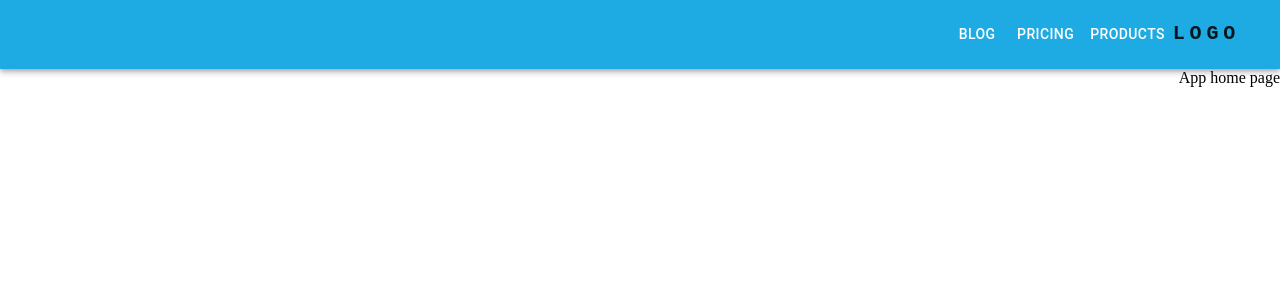
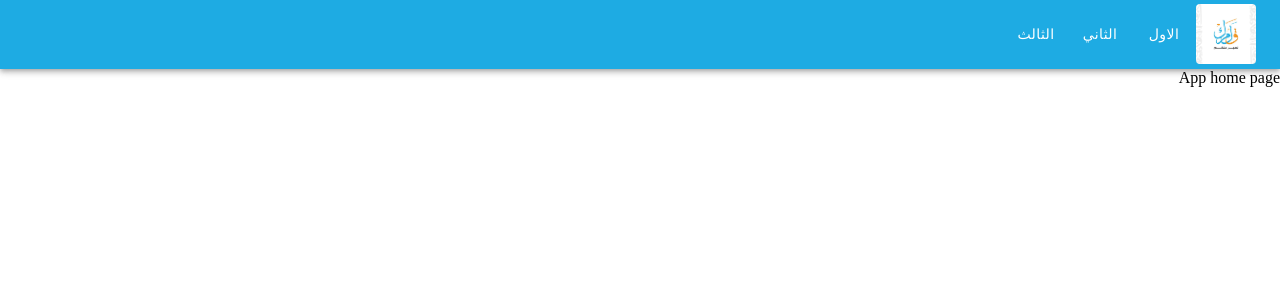
Before and after one commit to MahmoudMahdy605/Qalamuk, a Next.js app: page / in a window 1280 px wide. Shown: the top 300 px of the page. Built offline with nearby package versions, Linux system fonts and the light colour scheme.

Commit message:
add logo

```diff
--- a/src/components/Navbar/index.tsx
+++ b/src/components/Navbar/index.tsx
@@ -8,58 +8,36 @@ import {
   Menu,
   Container,
   Button,
-  Stack,
   MenuItem,
+  Avatar,
 } from "@mui/material";
 import { MenuOutlined } from "@ant-design/icons";
+import Logo from "&/public/images/Logo.jpeg";
 
-const pages = ["Products", "Pricing", "Blog"];
-const settings = ["Profile", "Account", "Dashboard", "Logout"];
+const pages = ["الاول", "الثاني", "الثالث"];
 
 export const Navbar = () => {
   const [anchorElNav, setAnchorElNav] = React.useState<null | HTMLElement>(
-    null
-  );
-  const [anchorElUser, setAnchorElUser] = React.useState<null | HTMLElement>(
     null
   );
 
   const handleOpenNavMenu = (event: React.MouseEvent<HTMLElement>) => {
     setAnchorElNav(event.currentTarget);
   };
-  const handleOpenUserMenu = (event: React.MouseEvent<HTMLElement>) => {
-    setAnchorElUser(event.currentTarget);
-  };
 
   const handleCloseNavMenu = () => {
     setAnchorElNav(null);
-  };
-
-  const handleCloseUserMenu = () => {
-    setAnchorElUser(null);
   };
 
   return (
     <AppBar position="static">
       <Container maxWidth="xl">
         <Toolbar disableGutters>
-          <Typography
-            variant="h6"
-            noWrap
-            component="a"
-            href="/"
-            sx={{
-              mr: 2,
-              display: { xs: "none", md: "flex" },
-              fontFamily: "monospace",
-              fontWeight: 700,
-              letterSpacing: ".3rem",
-              color: "inherit",
-              textDecoration: "none",
-            }}
-          >
-            LOGO
-          </Typography>
+          <Avatar
+            src={Logo.src}
+            variant="rounded"
+            sx={{ height: "60px", width: "60px" }}
+          />
 
           <Box sx={{ flexGrow: 1, display: { xs: "flex", md: "none" } }}>
             <IconButton
@@ -126,31 +104,6 @@ export const Navbar = () => {
               </Button>
             ))}
           </Box>
-
-          <Box sx={{ flexGrow: 0 }}>
-            <Menu
-              sx={{ mt: "45px" }}
-              id="menu-appbar"
-              anchorEl={anchorElUser}
-              anchorOrigin={{
-                vertical: "top",
-                horizontal: "right",
-              }}
-              keepMounted
-              transformOrigin={{
-                vertical: "top",
-                horizontal: "right",
-              }}
-              open={Boolean(anchorElUser)}
-              onClose={handleCloseUserMenu}
-            >
-              {settings.map((setting) => (
-                <MenuItem key={setting} onClick={handleCloseUserMenu}>
-                  <Typography textAlign="center">{setting}</Typography>
-                </MenuItem>
-              ))}
-            </Menu>
-          </Box>
         </Toolbar>
       </Container>
     </AppBar>
```
Also changed, not shown: public/images/Logo.jpeg (added).
